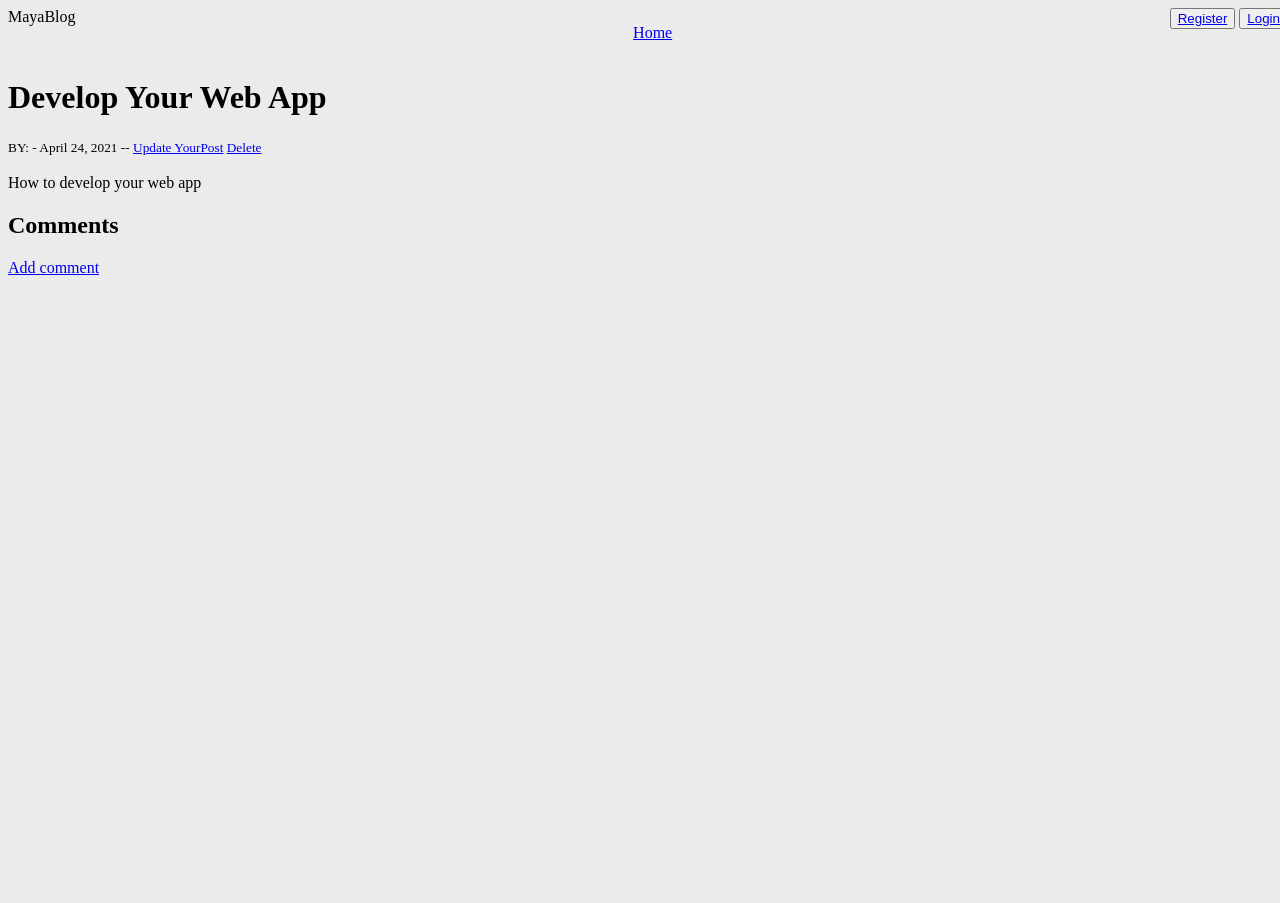
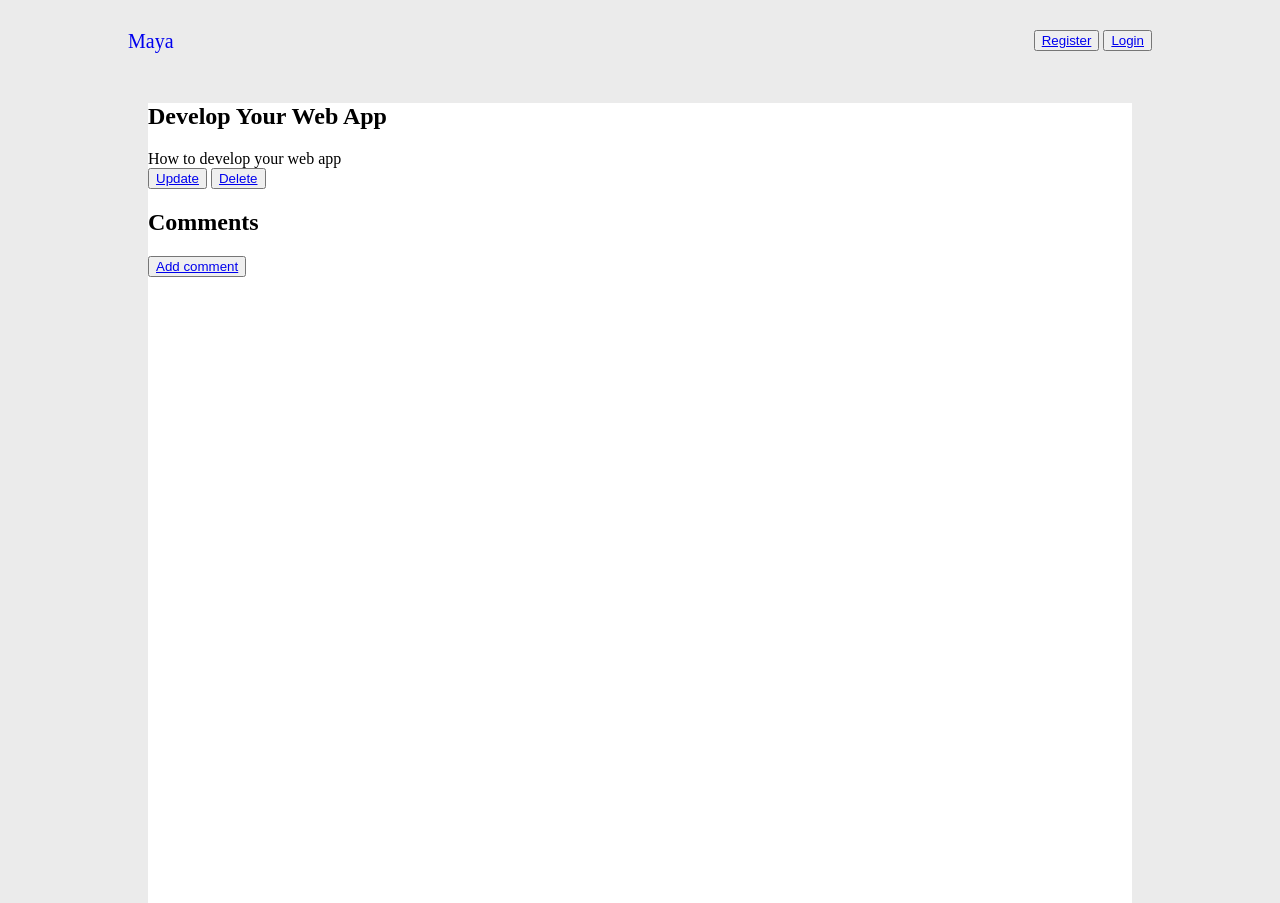
Before and after one commit to t-bello7/zuri_crud, a Django app: page /article/1 in a window 1280 px wide. Before the commit the page ends 275 px from the top, so only its background shows below. Run offline with Django 3.2, Linux system fonts and the light colour scheme; data comes from the database, SQL or seed files in the repository; data that the repository does not hold is empty; parts of the project's set-up code (start-up, migrations or seed data) failed here and were passed over.

Commit message:
working on the front end an d api

```diff
--- a/blog/static/blog/style.css
+++ b/blog/static/blog/style.css
@@ -1,25 +1,31 @@
 body{
-  width :100%;
+  width :80%;
   height : 100vh;
   background-color: #ebebeb;
-
+  margin: 0 auto;
 }
 
-navbar{
+navbar .content{
+  margin-top: 30px;
   display: flex;
   justify-content: space-between;
 }
 
-navbar .menu{
-  list-style: none;
-  display:inline-flex;
+.logo a{
+  text-decoration : none;
+  font-size: 20px;
 }
 
-navbar .menu li{
-  padding-left: 20px;
-}
+
+
 
 /* Post styling*/
+section{
+  background-color: white;
+  margin: 50px 20px 20px 20px;
+  height: 100%;
+
+}
 section ul li{
   list-style: none;
 }
--- a/blog/templates/article_details.html
+++ b/blog/templates/article_details.html
@@ -2,16 +2,23 @@
 
 
 {% block body %}
-
+<section>
     <h1>{{ post.title }}</h1>
-<small>BY: {{ post.author.first_name}} {{ post.author.last_name}} - {{post.post_date}} -- <a href="{% url 'update' post.pk %}">Update YourPost</a> <a href="{% url 'delete_post' post.pk %}">Delete</a></small><br>
-<br>
+    <div class="post_body">
     {{ post.body|safe }}
-
+    </div>
+    <div class="author">
+        {{ post.author.first_name}} {{ post.author.last_name}}
+    </div>
+    <div class="crud_button">
+    <button><a href="{% url 'update' post.pk %}">Update </a> </button> <button> <a href="{% url 'delete_post' post.pk %}">Delete</a> </button>
+    </div>
+    <div class="comments">
         <h2>Comments</h2>
+        <button>
         <a href="{% url 'comment' post.pk %}">Add comment</a>
+        </button>
             {% if not post.comments.all %}
-
 
             {%else%}
             {%for comment in post.comments.all %}
@@ -21,4 +28,6 @@
             {{ comment.body}}
             {%endfor%}
             {%endif%}
+    </div>
+</section>
 {% endblock %}
--- a/blog/templates/blog/layout.html
+++ b/blog/templates/blog/layout.html
@@ -11,13 +11,11 @@
     <title></title>
 </head>
 <body>
-    <navbar >
+    <navbar>
+        <div class="content">
         <div class="logo">
-            MayaBlog
+            <a href="{% url 'user' %}">Maya </a>
         </div>
-        <ul class="menu">
-            <li><a href="{% url 'user' %}">Home </a></li>
-        </ul>
         <div class="auth">
             {% if user.is_authenticated %}
             <button> <a href="{% url 'logout'%}">Logout</a> </button>
@@ -26,6 +24,7 @@
             <button> <a href="{% url 'login'%}">Login</a></button>
             {%endif%}
         </div>
+    </div>
     </navbar>
 {% block body %}
 
--- a/blog/templates/user.html
+++ b/blog/templates/user.html
@@ -12,6 +12,8 @@
         <h2>{{post.title}}</h2>
         <li>
             {{ post.body|slice:":40"|safe }}
+            <br>
+            <br>
             <a href="{% url 'article_details' post.pk %}">Read more</a>
             <!-- <br> {{post.post_date}}<br>
             {{ post.author }} -->
```
Lines whose indentation alone changed are shown as unchanged.
